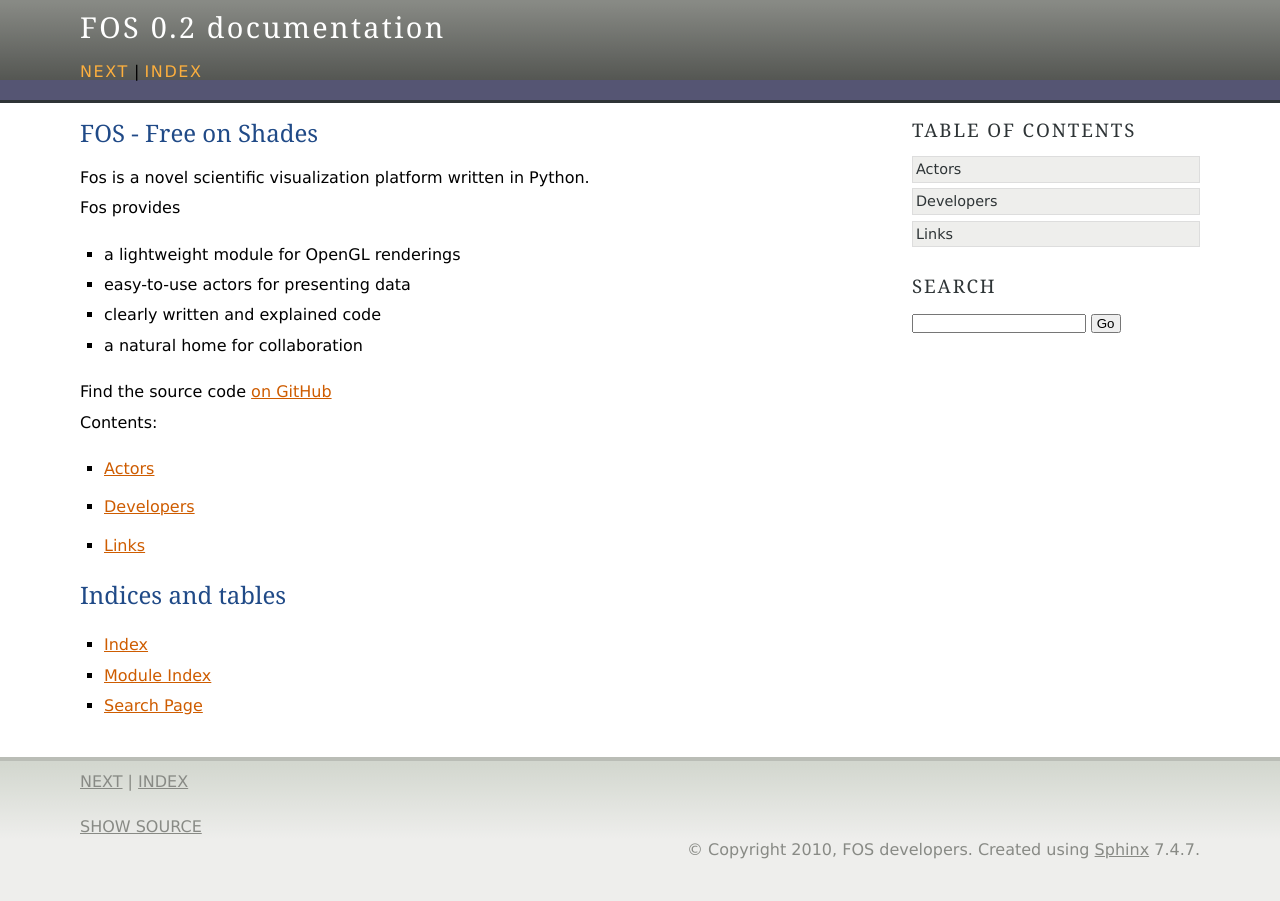
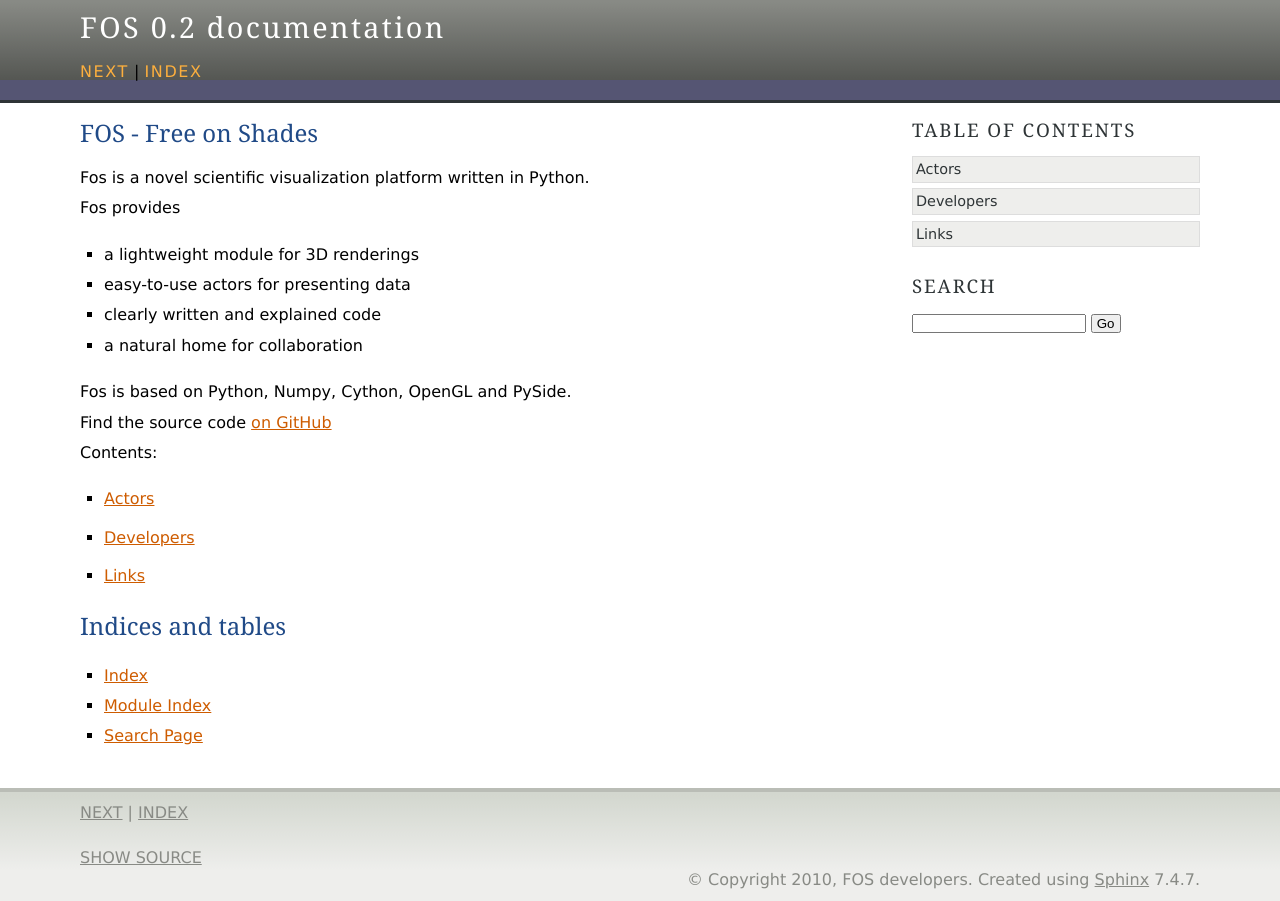
Before and after one commit to fos/fos, a Sphinx documentation site: the page built from docs/index.rst, in a window 1280 px wide. Built offline with Sphinx 7.4.7, drawn with Linux system fonts in a browser that asks for light colours.

Commit message:
Update docs/index.rst

```diff
--- a/docs/index.rst
+++ b/docs/index.rst
@@ -10,10 +10,12 @@
 
 Fos provides
 
-* a lightweight module for OpenGL renderings
+* a lightweight module for 3D renderings
 * easy-to-use actors for presenting data
 * clearly written and explained code
 * a natural home for collaboration
+
+Fos is based on Python, Numpy, Cython, OpenGL and PySide.
 
 Find the source code `on GitHub <https://github.com/fos/fos>`_
 
```
